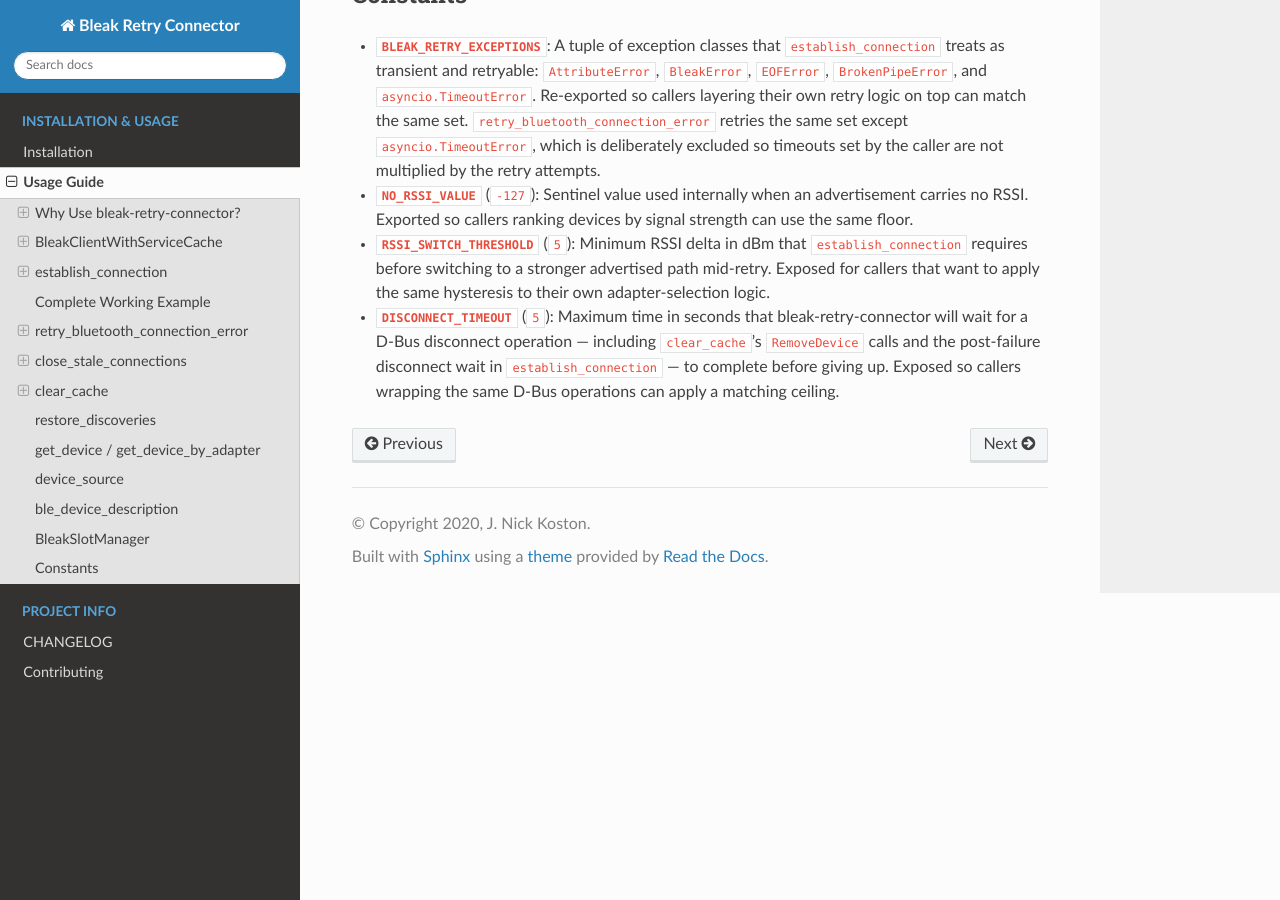
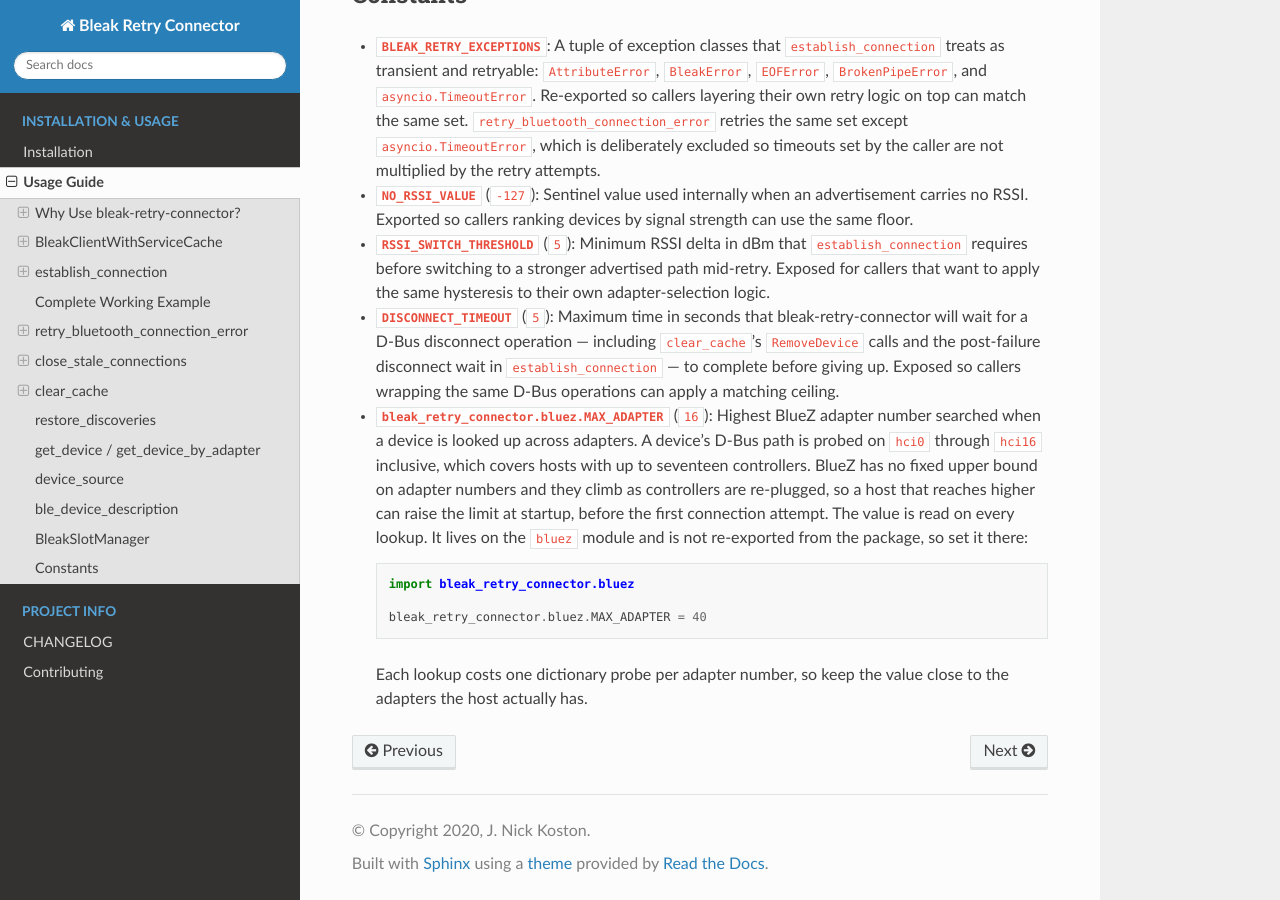
Before and after one commit to Bluetooth-Devices/bleak-retry-connector, a Sphinx documentation site: the page built from docs/source/usage.md, in a window 1280 px wide and 900 px high, scrolled down 13715 px. Built offline with Sphinx 7.4.7 and the Read the Docs theme 3.1.0, drawn with Linux system fonts in a browser that asks for light colours.

Commit message:
fix: default MAX_ADAPTER to 16 and document raising it
Probe hci0 through hci16 by default, and document that the bound is read
on every lookup so a host with more adapters can raise
bleak_retry_connector.bluez.MAX_ADAPTER at startup. Adds a test that a
raised bound is honoured and one that hci17 is outside the default.

Co-Authored-By: Claude Fable 5.1 <noreply@anthropic.com>

````diff
--- a/docs/source/usage.md
+++ b/docs/source/usage.md
@@ -716,3 +716,21 @@ manager to attach to.
   disconnect wait in `establish_connection` — to complete before giving up.
   Exposed so callers wrapping the same D-Bus operations can apply a matching
   ceiling.
+
+- **`bleak_retry_connector.bluez.MAX_ADAPTER`** (`16`): Highest BlueZ adapter
+  number searched when a device is looked up across adapters. A device's
+  D-Bus path is probed on `hci0` through `hci16` inclusive, which covers
+  hosts with up to seventeen controllers. BlueZ has no fixed upper bound on
+  adapter numbers and they climb as controllers are re-plugged, so a host
+  that reaches higher can raise the limit at startup, before the first
+  connection attempt. The value is read on every lookup. It lives on the
+  `bluez` module and is not re-exported from the package, so set it there:
+
+  ```python
+  import bleak_retry_connector.bluez
+
+  bleak_retry_connector.bluez.MAX_ADAPTER = 40
+  ```
+
+  Each lookup costs one dictionary probe per adapter number, so keep the
+  value close to the adapters the host actually has.
````
Also changed, not shown: 2 other files.
